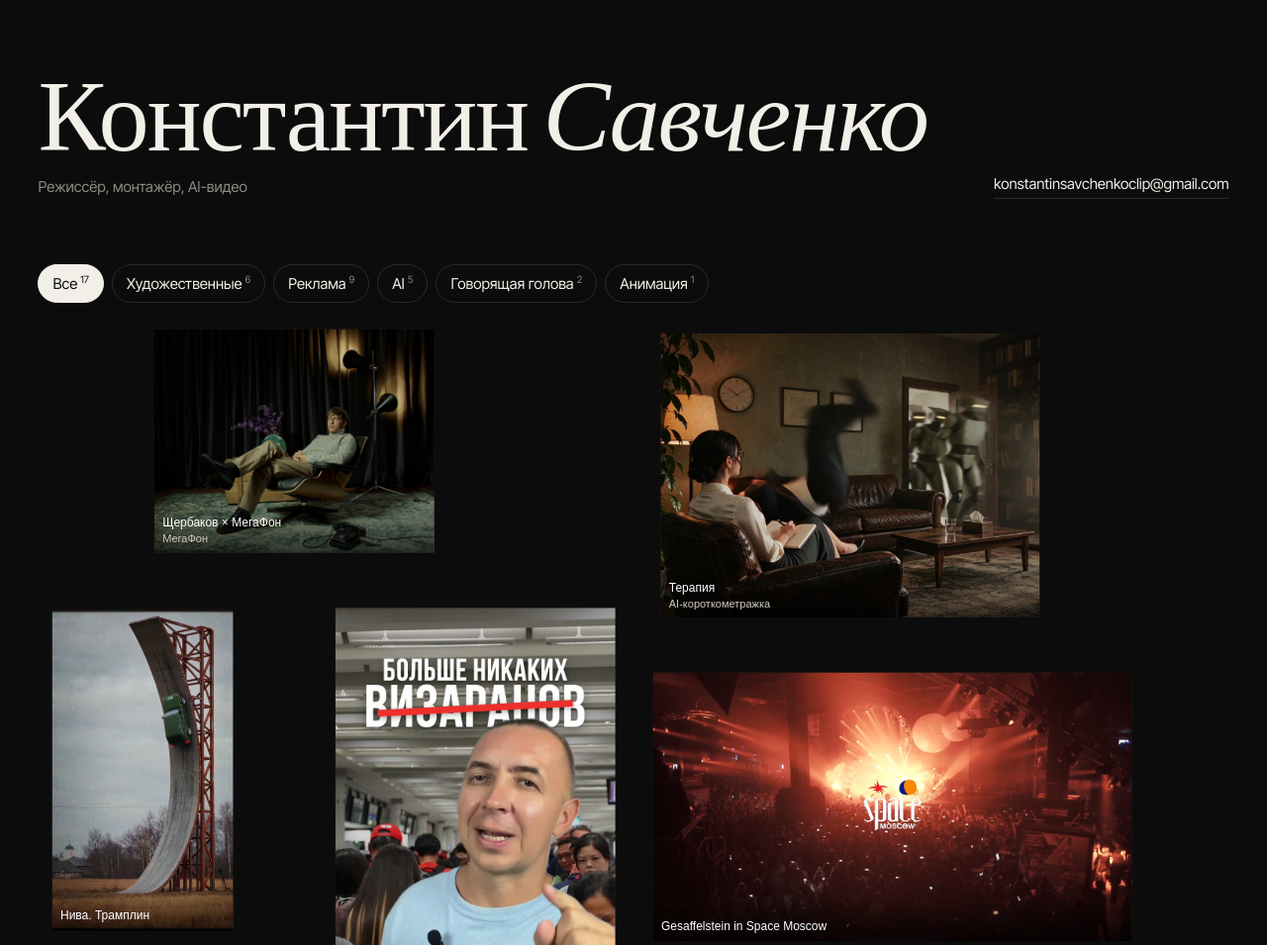
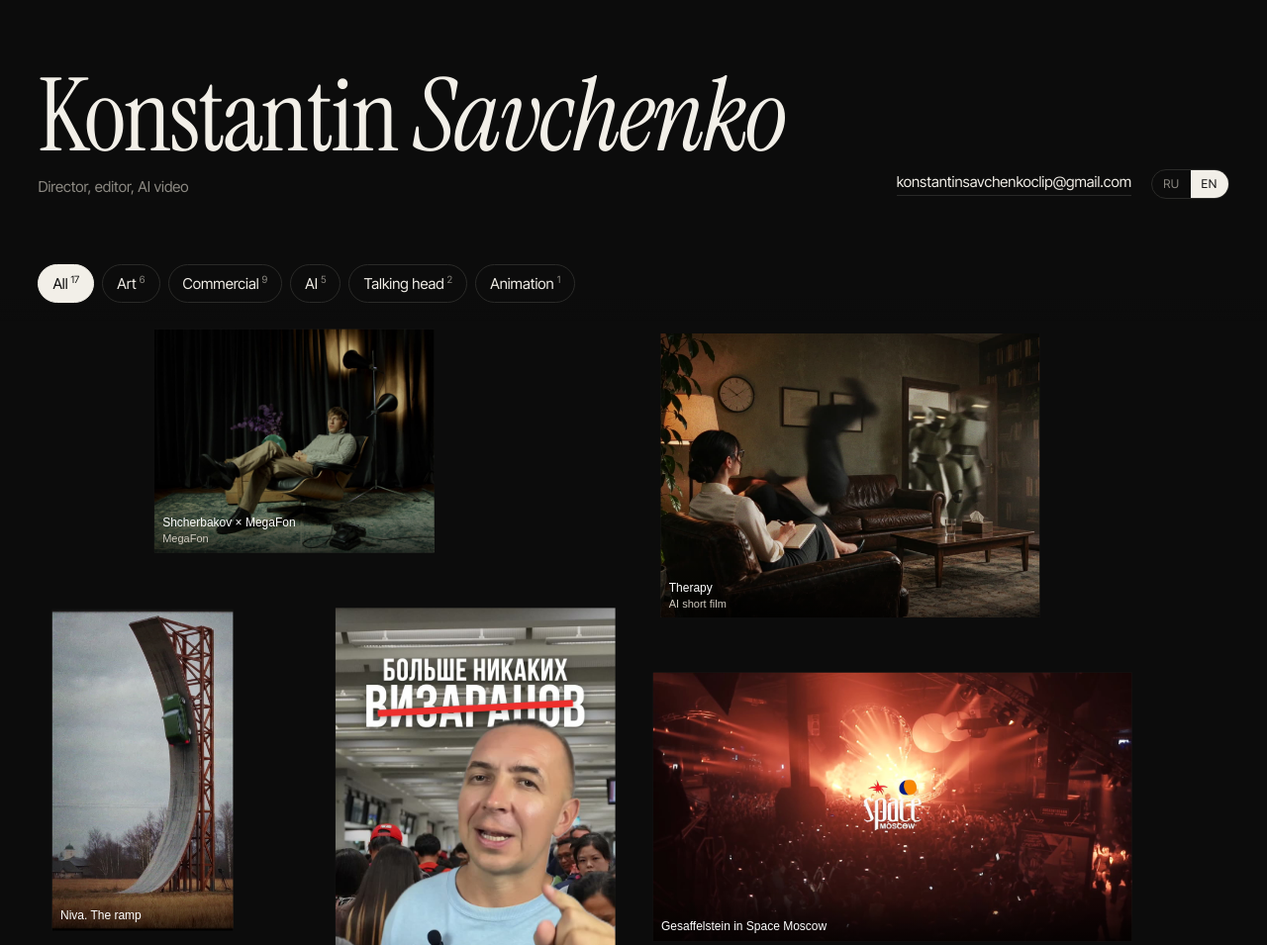
Before and after one commit to savchenkofilm/savchenkofilm.github.io, a plain HTML site: page index.html in a window 1280 px wide. Shown: the top 955 px of the page at 99% size. Drawn offline with Linux system fonts and the light colour scheme.

Commit message:
Переключатель RU/EN, английские названия работ
Co-Authored-By: Claude Opus 5.5 <noreply@anthropic.com>

```diff
--- a/app.js
+++ b/app.js
@@ -1,12 +1,36 @@
 (() => {
   const TAGS = [
-    ["all", "Все"],
-    ["art", "Художественные"],
-    ["ads", "Реклама"],
-    ["ai", "AI"],
-    ["head", "Говорящая голова"],
-    ["anim", "Анимация"],
+    ["all", "Все", "All"],
+    ["art", "Художественные", "Art"],
+    ["ads", "Реклама", "Commercial"],
+    ["ai", "AI", "AI"],
+    ["head", "Говорящая голова", "Talking head"],
+    ["anim", "Анимация", "Animation"],
   ];
+  const I18N = {
+    ru: {
+      name: "Константин <em>Савченко</em>",
+      tagline: "Режиссёр, монтажёр, AI-видео",
+      title: "Константин Савченко — видео",
+      close: "Закрыть",
+      filter: "Фильтр по тегам",
+    },
+    en: {
+      name: "Konstantin <em>Savchenko</em>",
+      tagline: "Director, editor, AI video",
+      title: "Konstantin Savchenko — video",
+      close: "Close",
+      filter: "Filter by tag",
+    },
+  };
+  const LANG_KEY = "lang";
+  let lang;
+  try {
+    lang = localStorage.getItem(LANG_KEY);
+  } catch (e) {}
+  if (!I18N[lang]) lang = (navigator.language || "").toLowerCase().startsWith("ru") ? "ru" : "en";
+  // Поле работы на текущем языке: title_en / client_en, если заданы.
+  const txt = (w, key) => (lang === "en" && w[key + "_en"]) || w[key] || "";
   const works = window.WORKS || [];
   let cards = [];
   const vimeoId = (w) => ((w.url || "").match(/vimeo\.com\/(?:video\/)?(\d+)/) || [])[1];
@@ -31,14 +55,14 @@
   // ---------- теги ----------
   const counts = {};
   works.forEach((w) => w.tags.forEach((t) => (counts[t] = (counts[t] || 0) + 1)));
-  TAGS.forEach(([key, label]) => {
+  TAGS.forEach(([key]) => {
     const n = key === "all" ? works.length : counts[key] || 0;
     if (!n) return;
     const b = document.createElement("button");
     b.className = "tag";
     b.dataset.tag = key;
     b.setAttribute("aria-pressed", key === current);
-    b.innerHTML = `${label}<sup>${n}</sup>`;
+    b.dataset.count = n;
     b.onclick = () => setFilter(key);
     tagsEl.append(b);
   });
@@ -65,10 +89,8 @@
     const el = document.createElement("button");
     el.className = "card";
     el.type = "button";
-    el.setAttribute("aria-label", w.title + (w.client ? `, ${w.client}` : ""));
     el.innerHTML =
-      (w.poster ? `<img src="${w.poster}" alt="" loading="lazy" decoding="async">` : "") +
-      `<div class="cap"><b>${w.title}</b>${w.client ? `<span>${w.client}</span>` : ""}</div>`;
+      (w.poster ? `<img src="${w.poster}" alt="" loading="lazy" decoding="async">` : "") + `<div class="cap"></div>`;
     el.onclick = () => openViewer(w);
     if (w.loop || (canHover && vimeoId(w))) {
       if (canHover) {
@@ -110,6 +132,38 @@
     if (v) v.pause();
     el.querySelector("iframe")?.remove();
   }
+
+  // ---------- язык ----------
+  function renderText() {
+    const d = I18N[lang];
+    document.documentElement.lang = lang;
+    document.title = d.title;
+    document.getElementById("name").innerHTML = d.name;
+    document.getElementById("tagline").textContent = d.tagline;
+    document.getElementById("viewer-close").setAttribute("aria-label", d.close);
+    tagsEl.setAttribute("aria-label", d.filter);
+    tagsEl.querySelectorAll(".tag").forEach((b) => {
+      const t = TAGS.find((t) => t[0] === b.dataset.tag);
+      b.innerHTML = `${lang === "en" ? t[2] : t[1]}<sup>${b.dataset.count}</sup>`;
+    });
+    cards.forEach(({ el, w }) => {
+      const title = txt(w, "title");
+      const client = txt(w, "client");
+      el.setAttribute("aria-label", title + (client ? `, ${client}` : ""));
+      el.querySelector(".cap").innerHTML = `<b>${title}</b>${client ? `<span>${client}</span>` : ""}`;
+    });
+    document.querySelectorAll("[data-lang]").forEach((b) => b.setAttribute("aria-pressed", b.dataset.lang === lang));
+  }
+  document.querySelectorAll("[data-lang]").forEach((b) =>
+    b.addEventListener("click", () => {
+      lang = b.dataset.lang;
+      try {
+        localStorage.setItem(LANG_KEY, lang);
+      } catch (e) {}
+      renderText();
+    })
+  );
+  renderText();
 
   // ---------- раскладка «разброс с воздухом» ----------
   function spansFor(w, cols) {
@@ -195,14 +249,15 @@
     const src = embedFor(w);
     stage.style.setProperty("--r", w.w / w.h);
     if (src) {
-      stage.innerHTML = `<iframe src="${src}" allow="autoplay; fullscreen; picture-in-picture" allowfullscreen title="${w.title}"></iframe>`;
+      stage.innerHTML = `<iframe src="${src}" allow="autoplay; fullscreen; picture-in-picture" allowfullscreen title="${txt(w, "title")}"></iframe>`;
     } else if (w.video) {
       stage.innerHTML = `<video src="${w.video}" controls autoplay playsinline poster="${w.poster || ""}"></video>`;
     } else if (w.url) {
       window.open(w.url, "_blank", "noopener");
       return;
     }
-    cap.innerHTML = `<b>${w.title}</b>${w.client ? ` — ${w.client}` : ""}`;
+    const client = txt(w, "client");
+    cap.innerHTML = `<b>${txt(w, "title")}</b>${client ? ` — ${client}` : ""}`;
     viewer.hidden = false;
     document.body.style.overflow = "hidden";
     document.getElementById("viewer-close").focus();
--- a/index.html
+++ b/index.html
@@ -13,11 +13,14 @@
 <body>
 <header class="top">
   <div class="who">
-    <h1>Константин <em>Савченко</em></h1>
-    <p>Режиссёр, монтажёр, AI-видео</p>
+    <h1 id="name">Константин <em>Савченко</em></h1>
+    <p id="tagline">Режиссёр, монтажёр, AI-видео</p>
   </div>
   <nav class="contacts">
     <a href="mailto:konstantinsavchenkoclip@gmail.com">konstantinsavchenkoclip@gmail.com</a>
+    <div class="lang" role="group" aria-label="Language">
+      <button type="button" data-lang="ru">RU</button><button type="button" data-lang="en">EN</button>
+    </div>
   </nav>
 </header>
 
--- a/style.css
+++ b/style.css
@@ -35,6 +35,19 @@ a { color: inherit; }
 .contacts { display: flex; gap: 20px; flex-wrap: wrap; }
 .contacts a { text-decoration: none; border-bottom: 1px solid var(--line); padding-bottom: 2px; overflow-wrap: anywhere; }
 .contacts a:hover { border-color: var(--fg); }
+.contacts { align-items: center; }
+.lang { display: flex; border: 1px solid var(--line); border-radius: 999px; overflow: hidden; }
+.lang button {
+  font: inherit;
+  font-size: 12px;
+  letter-spacing: .04em;
+  color: var(--muted);
+  background: none;
+  border: 0;
+  padding: 5px 11px;
+  cursor: pointer;
+}
+.lang button[aria-pressed="true"] { background: var(--fg); color: var(--bg); }
 
 .tags {
   position: sticky;
--- a/works.js
+++ b/works.js
@@ -7,6 +7,8 @@ window.WORKS = [
    "art",
    "ai"
   ],
+  "title_en": "Therapy",
+  "client_en": "AI short film",
   "w": 1660,
   "h": 1244,
   "poster": "media/therapy.jpg",
@@ -23,7 +25,9 @@ window.WORKS = [
   "tags": [
    "ads"
   ],
-  "poster": "media/vimeo_709500040.jpg"
+  "poster": "media/vimeo_709500040.jpg",
+  "title_en": "Shcherbakov × MegaFon",
+  "client_en": "MegaFon"
  },
  {
   "id": "visarun",
@@ -33,6 +37,8 @@ window.WORKS = [
    "ads",
    "head"
   ],
+  "title_en": "No more visa runs",
+  "client_en": "TAI",
   "w": 1080,
   "h": 1920,
   "poster": "media/visarun.jpg",
@@ -59,6 +65,7 @@ window.WORKS = [
    "art",
    "ai"
   ],
+  "title_en": "Niva. The ramp",
   "w": 2160,
   "h": 3840,
   "poster": "media/niva-roadster.jpg",
@@ -75,7 +82,9 @@ window.WORKS = [
   "tags": [
    "ads"
   ],
-  "poster": "media/vimeo_359290004.jpg"
+  "poster": "media/vimeo_359290004.jpg",
+  "title_en": "Skate. Maxim Kruglov",
+  "client_en": "MegaFon"
  },
  {
   "w": 4096,
@@ -87,7 +96,9 @@ window.WORKS = [
   "tags": [
    "ads"
   ],
-  "poster": "media/vimeo_429153343.jpg"
+  "poster": "media/vimeo_429153343.jpg",
+  "title_en": "Usadba Jazz",
+  "client_en": "S7 Airlines"
  },
  {
   "id": "emu",
@@ -97,6 +108,8 @@ window.WORKS = [
    "anim",
    "ai"
   ],
+  "title_en": "The Emu War",
+  "client_en": "Events of the 20th century",
   "w": 1080,
   "h": 1920,
   "poster": "media/emu.jpg",
@@ -124,6 +137,7 @@ window.WORKS = [
   "tags": [
    "head"
   ],
+  "title_en": "Alumni Talk #3. Polina Ushakova",
   "w": 1280,
   "h": 720,
   "poster": "media/alumni-ushakova.jpg",
@@ -137,6 +151,7 @@ window.WORKS = [
    "art",
    "ai"
   ],
+  "title_en": "Niva. The city",
   "w": 1660,
   "h": 1244,
   "poster": "media/niva-vibe.jpg",
@@ -153,7 +168,9 @@ window.WORKS = [
   "tags": [
    "ads"
   ],
-  "poster": "media/vimeo_359289821.jpg"
+  "poster": "media/vimeo_359289821.jpg",
+  "title_en": "Street football. Jean-Pierre Papin",
+  "client_en": "MegaFon"
  },
  {
   "w": 3840,
@@ -175,6 +192,7 @@ window.WORKS = [
    "art",
    "ai"
   ],
+  "title_en": "Suit on the wing",
   "w": 2160,
   "h": 3840,
   "poster": "media/suite.jpg",
@@ -204,7 +222,9 @@ window.WORKS = [
   "tags": [
    "ads"
   ],
-  "poster": "media/vimeo_359289722.jpg"
+  "poster": "media/vimeo_359289722.jpg",
+  "title_en": "BMX. Max Chuprina",
+  "client_en": "MegaFon"
  },
  {
   "w": 1920,
```
Also changed, not shown: works.json (+12 -12 lines).
